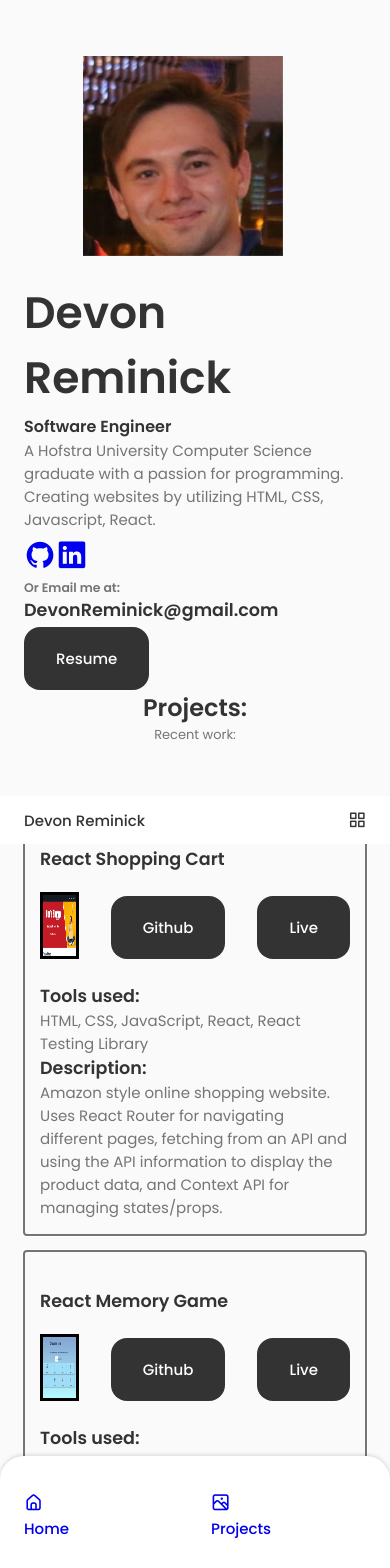
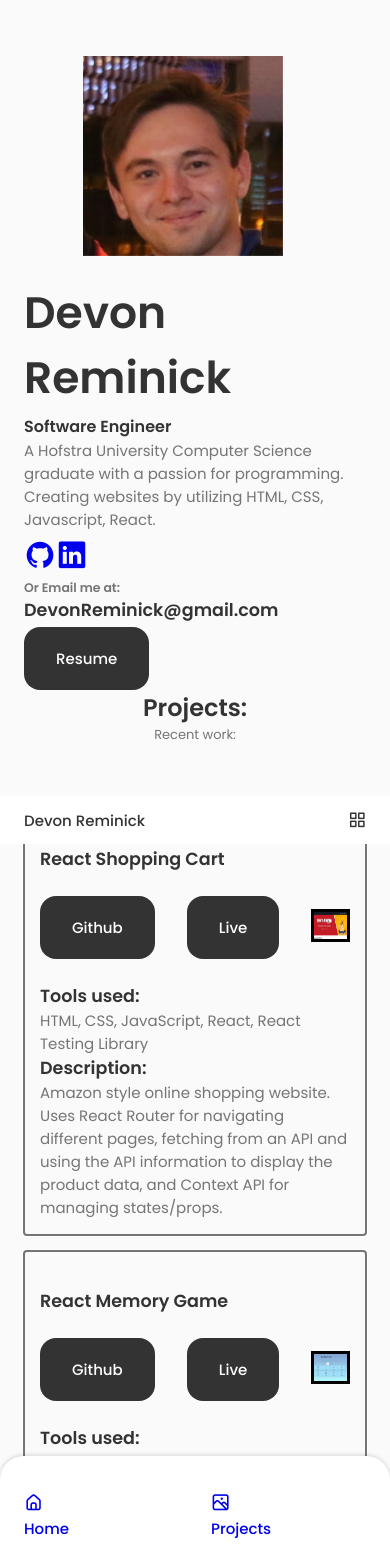
Before and after one commit to DevonRem/ReactPortfolio, a React (Vite) app in the folder ReactPortfolio/: page / in a window 390 px wide. Shown: the top 1568 px of the page. Built offline with nearby package versions, Linux system fonts and the light colour scheme.

Commit message:
Media query project section bugfix 2

```diff
--- a/ReactPortfolio/src/components/Projects.css
+++ b/ReactPortfolio/src/components/Projects.css
@@ -37,9 +37,7 @@
 
     .projectImg {
         width: 100%;
-        height: 100%;
-        grid-row-start: 2;
-        grid-row-end: 2;
+        height: 50%;
 
     }
 }
```
